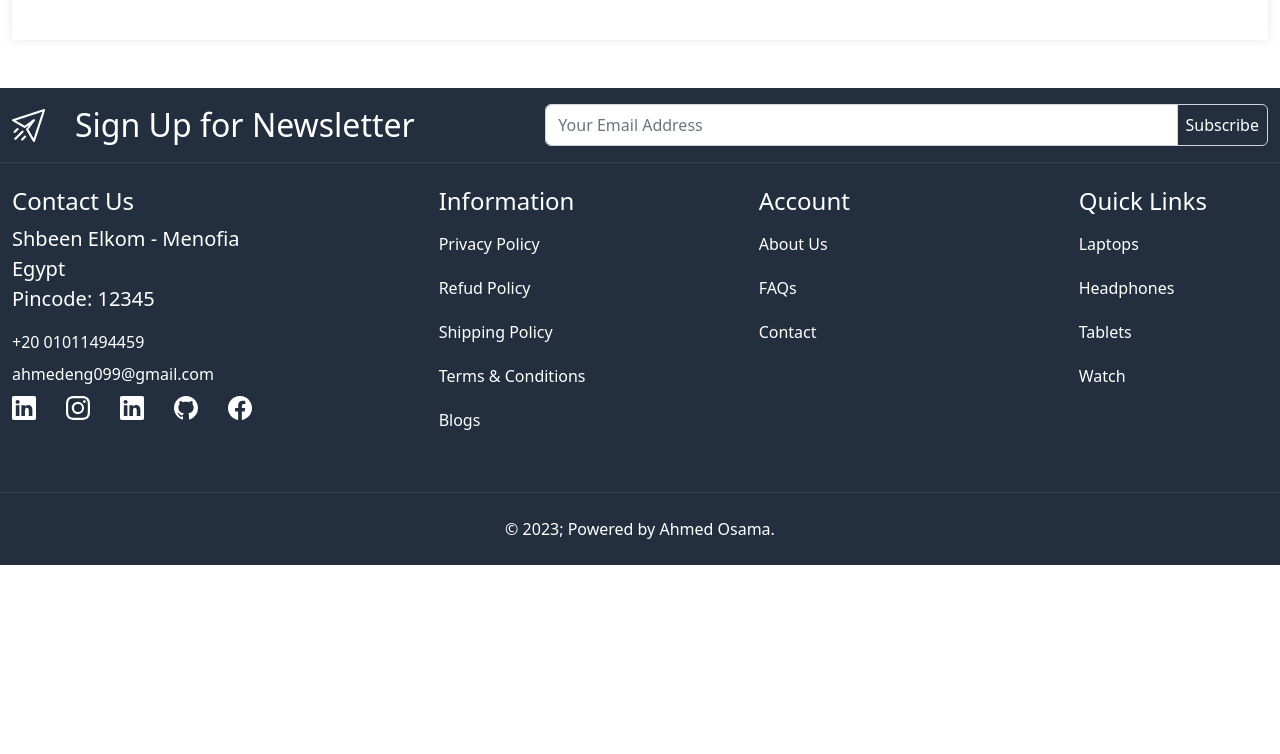
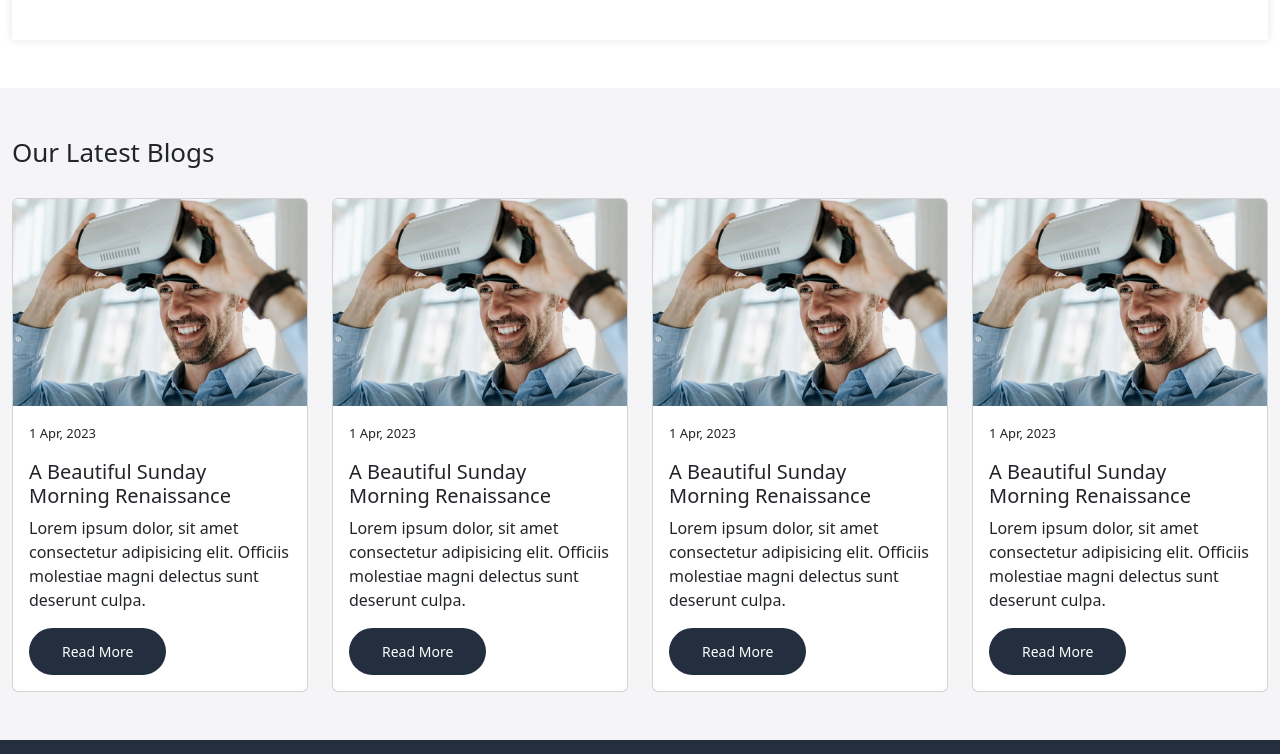
Before and after one commit to AhmedOsama099/AmazonClone, a React (Vite) app: page / in a window 1280 px wide. Shown: the part 1697-2451 px from the top of the page. Before the commit the page ends 2262 px from the top, so only its background shows below. Built offline with nearby package versions, Linux system fonts and the light colour scheme.

Commit message:
add home section5

```diff
--- a/src/App.scss
+++ b/src/App.scss
@@ -8,6 +8,7 @@
     --color-bf4800:#bf4800;
     --color-f5f5f7:#f5f5f7;
     --color-ededed:#ededed;
+    --color-777777:#777777;
   }
 
 
--- a/src/pages/Home/Home.scss
+++ b/src/pages/Home/Home.scss
@@ -81,7 +81,7 @@
 
 }
 
-.home-wrapper-2, .home-wrapper-3{
+.home-wrapper-2, .home-wrapper-3, .home-wrapper-5{
     background-color: var(--color-f5f5f7);
 }
 
@@ -133,3 +133,21 @@
         padding: 15px;
     }
 }
+
+    .home-wrapper-5{
+
+        .date{
+            font-size: 13px;
+            line-height: 22px;
+            color: var(--color-77777);
+
+        }
+        .heading{
+            font-size: 26px;
+            line-height: 32px;
+            font-weight: 500;
+            margin-bottom: 30px;
+    }
+
+
+}
--- a/src/pages/Home/Home.tsx
+++ b/src/pages/Home/Home.tsx
@@ -3,6 +3,7 @@ import Section1 from "./Section1";
 import Section2 from "./Section2";
 import Section3 from "./Section3";
 import Section4 from "./Section4";
+import Section5 from "./Section5";
 
 const Home = () => {
   return (
@@ -11,6 +12,7 @@ const Home = () => {
       <Section2 />
       <Section3 />
       <Section4 />
+      <Section5 />
     </>
   );
 };
--- a/src/pages/Home/Section4.tsx
+++ b/src/pages/Home/Section4.tsx
@@ -37,7 +37,7 @@ const marqueeList = [
   },
 ];
 
-const Section2 = () => {
+const Section4 = () => {
   return (
     <section>
       <Container fluid="xxl" className="mqruee-wrapper py-5">
@@ -59,4 +59,4 @@ const Section2 = () => {
   );
 };
 
-export default Section2;
+export default Section4;
--- /dev/null
+++ b/src/pages/Home/Section5.tsx
@@ -0,0 +1,71 @@
+import Container from "react-bootstrap/Container";
+import { Col, Row } from "react-bootstrap";
+import Button from "react-bootstrap/Button";
+import Card from "react-bootstrap/Card";
+import { Link } from "react-router-dom";
+
+const cardsList = [
+  {
+    id: 1,
+    imageSrc: "images/blog-1.jpg",
+    date: "1 Apr, 2023",
+    title: "A Beautiful Sunday Morning Renaissance",
+    body: "Lorem ipsum dolor, sit amet consectetur adipisicing elit. Officiis molestiae magni delectus sunt deserunt culpa.",
+    buttonText: "Read More",
+  },
+  {
+    id: 1,
+    imageSrc: "images/blog-1.jpg",
+    date: "1 Apr, 2023",
+    title: "A Beautiful Sunday Morning Renaissance",
+    body: "Lorem ipsum dolor, sit amet consectetur adipisicing elit. Officiis molestiae magni delectus sunt deserunt culpa.",
+    buttonText: "Read More",
+  },
+  {
+    id: 1,
+    imageSrc: "images/blog-1.jpg",
+    date: "1 Apr, 2023",
+    title: "A Beautiful Sunday Morning Renaissance",
+    body: "Lorem ipsum dolor, sit amet consectetur adipisicing elit. Officiis molestiae magni delectus sunt deserunt culpa.",
+    buttonText: "Read More",
+  },
+  {
+    id: 1,
+    imageSrc: "images/blog-1.jpg",
+    date: "1 Apr, 2023",
+    title: "A Beautiful Sunday Morning Renaissance",
+    body: "Lorem ipsum dolor, sit amet consectetur adipisicing elit. Officiis molestiae magni delectus sunt deserunt culpa.",
+    buttonText: "Read More",
+  },
+];
+
+const Section5 = () => {
+  return (
+    <section>
+      <Container fluid="xxl" className="home-wrapper-5 blog-wrapper py-5">
+        <Row>
+          <Col md="12">
+            <h3 className="heading">Our Latest Blogs</h3>
+          </Col>
+          {cardsList.map((ele) => (
+            <Col key={ele.id} md="3">
+              <Card>
+                <Card.Img variant="top" src={ele.imageSrc} />
+                <Card.Body>
+                  <p className="date">{ele.date}</p>
+                  <Card.Title>{ele.title}</Card.Title>
+                  <Card.Text>{ele.body}</Card.Text>
+                  <Link className="button" to="#">
+                    {ele.buttonText}
+                  </Link>
+                </Card.Body>
+              </Card>
+            </Col>
+          ))}
+        </Row>
+      </Container>
+    </section>
+  );
+};
+
+export default Section5;
```
